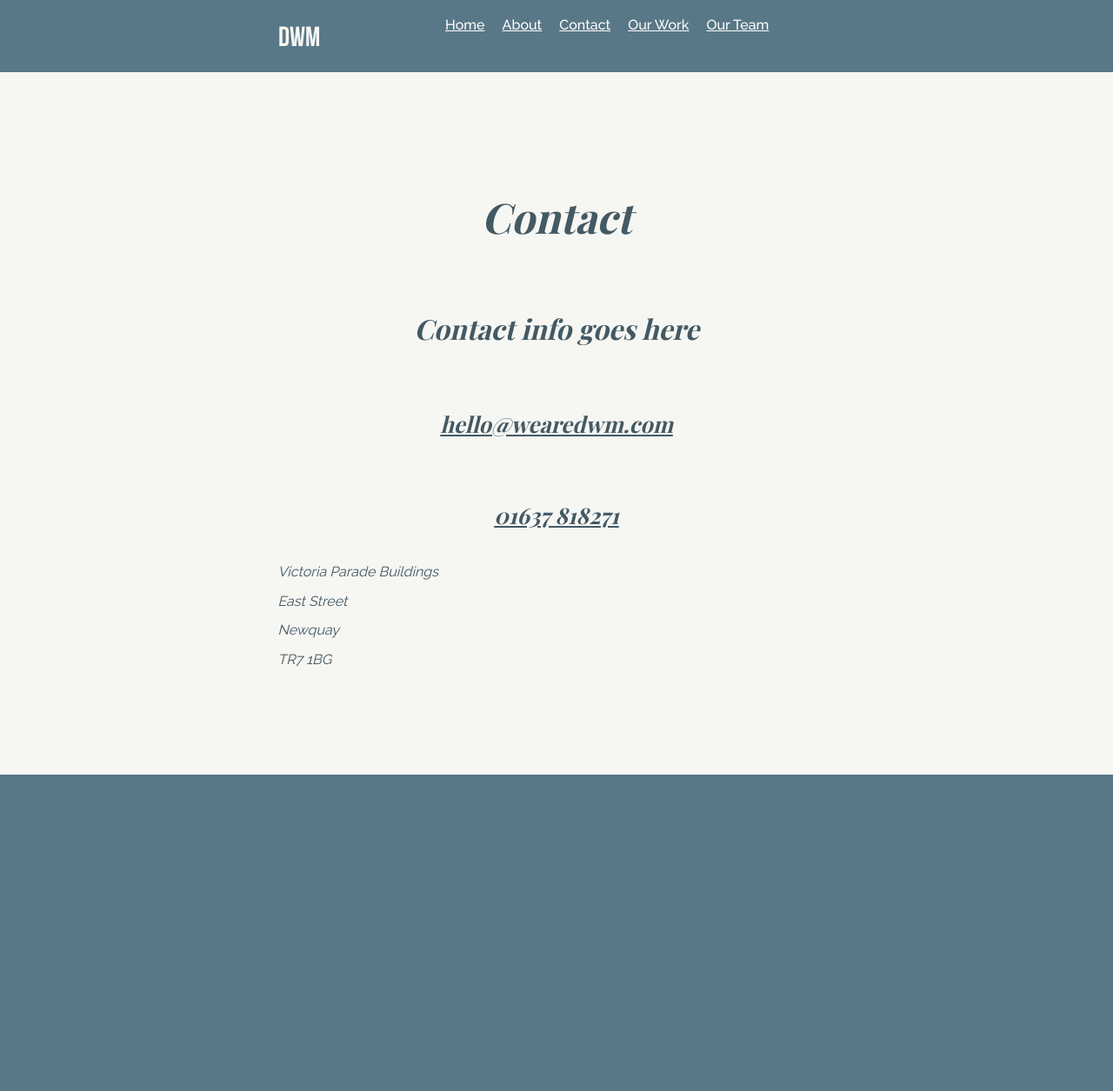
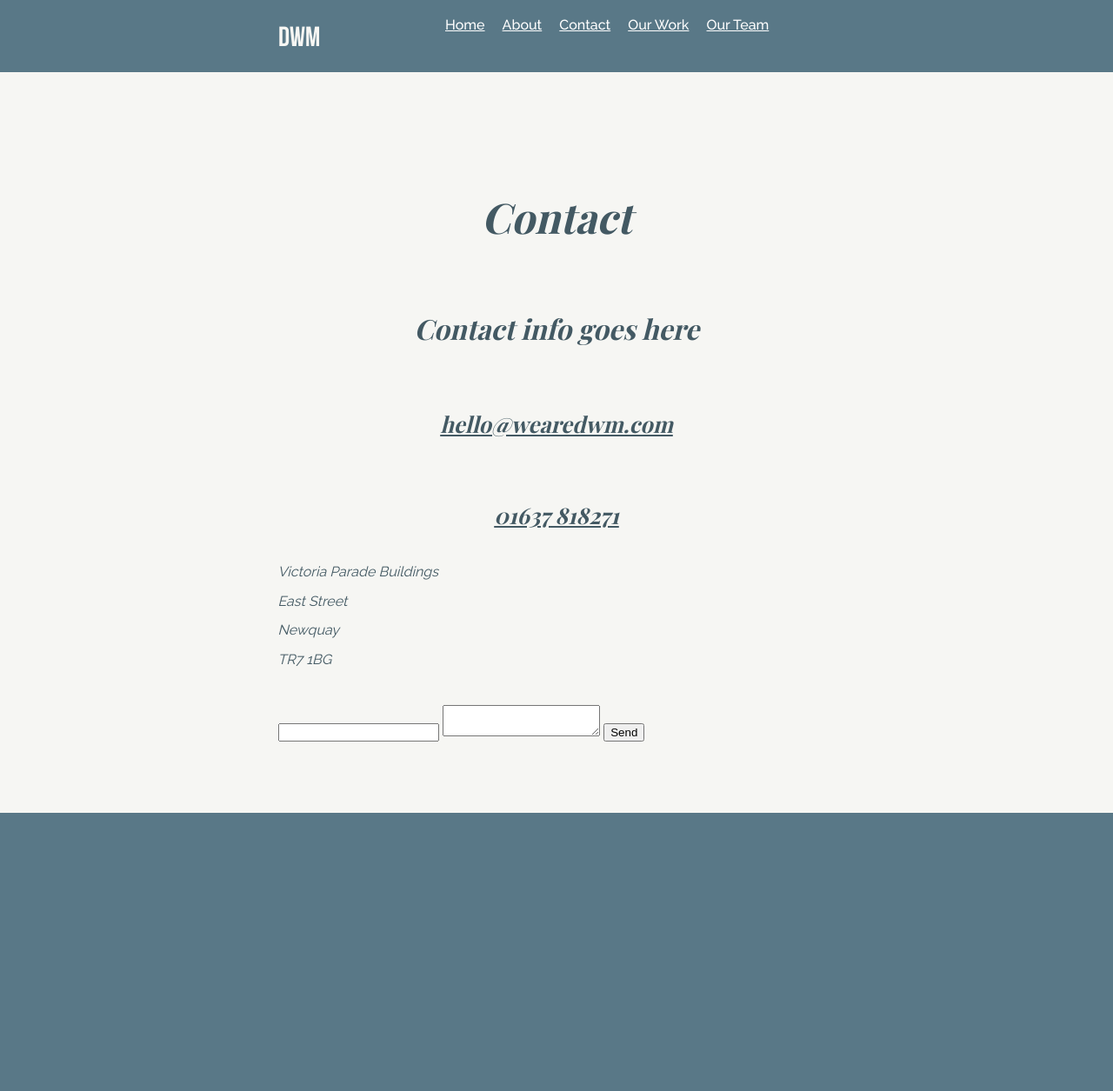
Before and after one commit to tomhazledine/DWM_dev, a Jekyll site: the page built from contact.md, in a window 1280 px wide. Shown: the whole page at 87% size. Built offline with Jekyll 4.4.1, drawn with Linux system fonts in a browser that asks for light colours; some web fonts are replaced; before the commit the page ends 1211 px from its top, so only the background shows below that.

Commit message:
added contact form

```diff
--- a/_config.yml
+++ b/_config.yml
@@ -4,9 +4,9 @@ email: tom@digitalwebmedia.co.uk
 permalink: /:title
 description: > # this means to ignore newlines until "baseurl:"
   Testing typography and deployment solutions for the new Digital Web Media website.
-# url: "http://dwm.dev/" # Local
-url: "http://tomhazledine.github.io/DWM_dev/" # the base hostname & protocol for your site
-baseurl: "/DWM_dev/" # the subpath of your site, e.g. /blog/
+url: "http://dwm.dev/" # Local
+# url: "http://tomhazledine.github.io/DWM_dev/" # the base hostname & protocol for your site
+# baseurl: "/DWM_dev/" # the subpath of your site, e.g. /blog/
 twitter_username: jekyllrb
 github_username:  tomhazledine
 
--- a/_layouts/contact.html
+++ b/_layouts/contact.html
@@ -21,6 +21,13 @@ layout: default
             {% endfor %}
             </ul>
 
+            <form action="http://formspree.io/tom@wearedwm.com" method="POST">
+                <input type="hidden" name="_next" value="{{ site.url }}/thanks/" />
+                <input type="email" name="_replyto">
+                <textarea name="body"></textarea>
+                <input type="submit" value="Send">
+            </form>
+
         </article>
 
     </div>
```
Also changed, not shown: thanks.md (added, +7 -0 lines).
